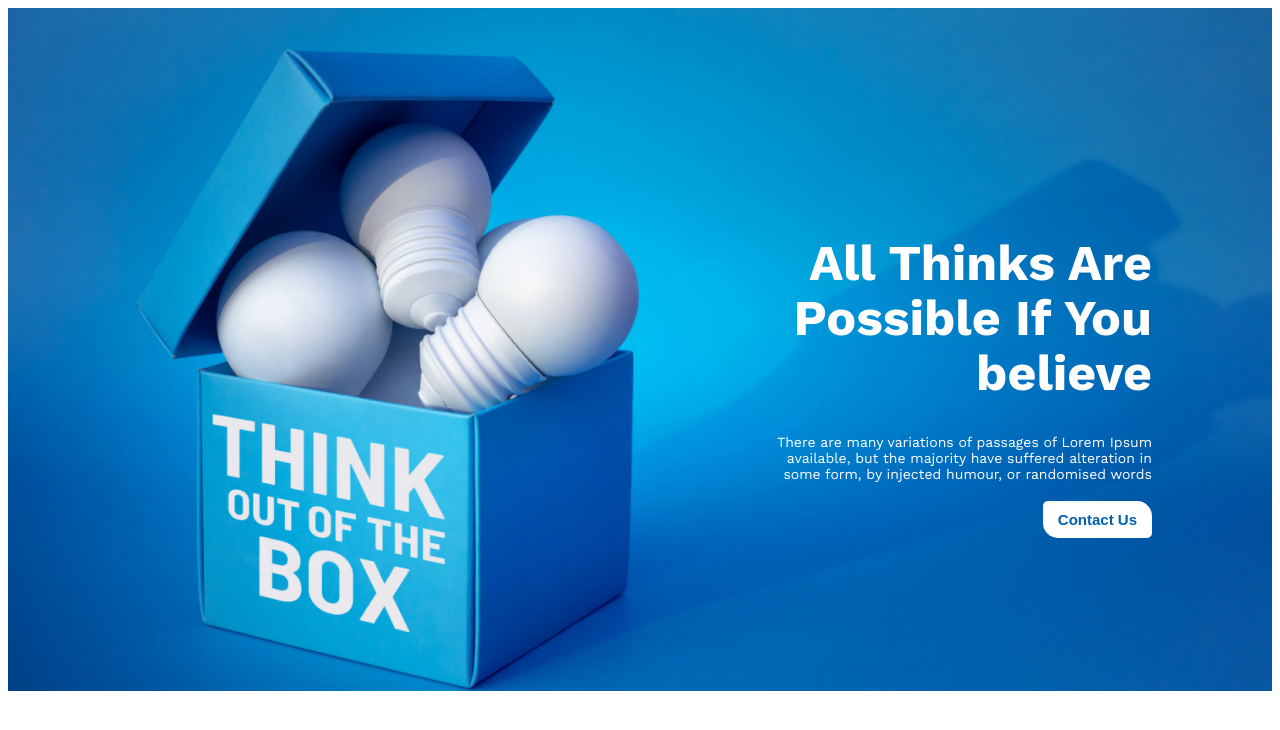
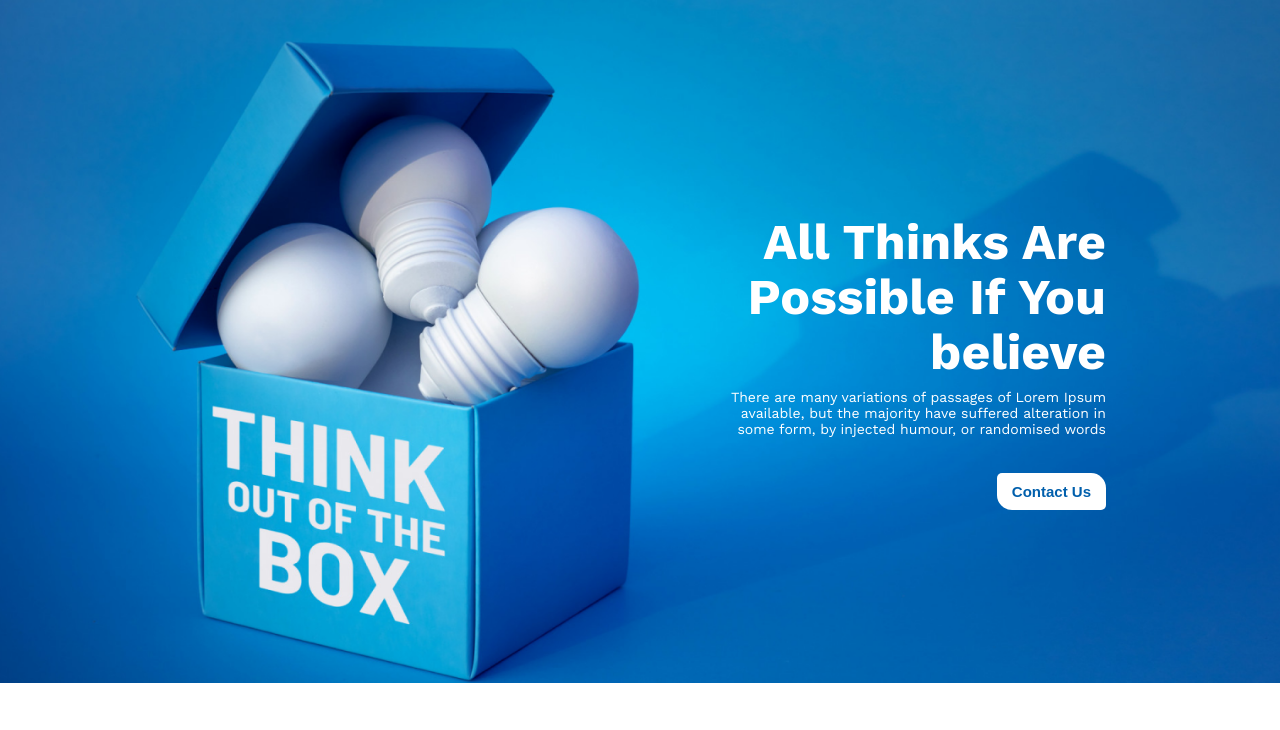
Before and after one commit to shaikot07/practice-new-year, a plain HTML site: page index.html in a window 1280 px wide. Drawn offline with nearby package versions, Linux system fonts and the light colour scheme.

Commit message:
banner update

```diff
--- a/style.css
+++ b/style.css
@@ -1,3 +1,7 @@
+*{
+      margin: 0;
+      padding: 0;
+}
 body{
       /* font-family: 'Open Sans', sans-serif; */
       font-family: 'Work Sans', sans-serif;
@@ -10,7 +14,7 @@ body{
       padding: 10px 15px;
       border: 0;
       font-weight: bold;
-      margin-top: 5px;
+      margin-top: 36px;
 
 
 
@@ -41,6 +45,7 @@ body{
       text-align: right;
       /* padding-left: 180px;
       padding-right: 44px; */
+      margin-right: 54px;
 }
 .banner-right h1{
       color: #FFF;
@@ -53,5 +58,5 @@ body{
       font-size: 14px;
       font-weight: 400;
       padding-left: 172px;
-      margin-top: 0;
+      margin-top: 10px;
 }
```
